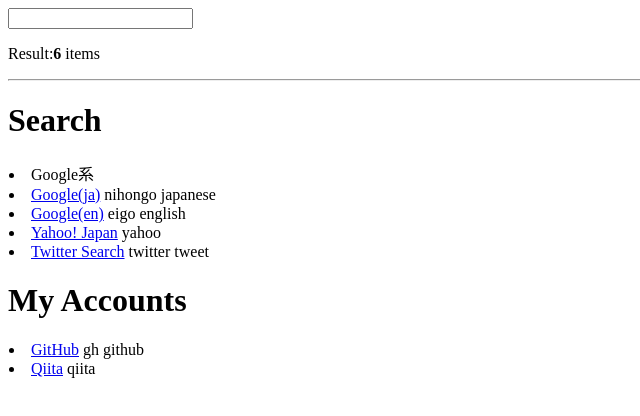
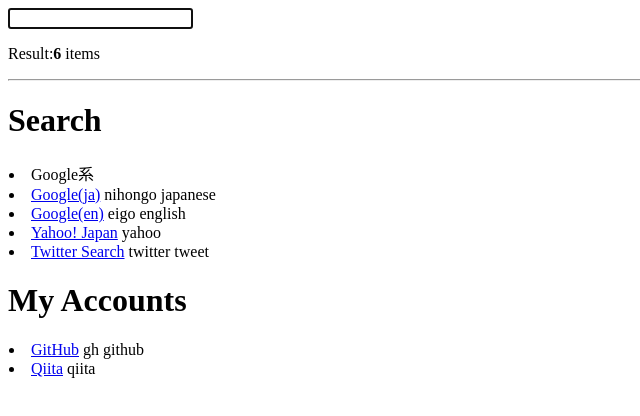
Before and after one commit to stakiran/isb, a plain HTML site: page index.html in a window 1280 px wide. Shown: the whole page, without its empty margins (0-640 px from the left). Drawn offline with Linux system fonts and the light colour scheme.

Commit message:
enhance textarea ux, clearing and focusing in reloading time.

```diff
--- a/index.html
+++ b/index.html
@@ -15,7 +15,10 @@ $(function(){
         }
         $('strong').text(count);
     });
+
     $('strong').text(get_all_count());
+    $('#searchbox').val('');
+    $('#searchbox').focus();
 });
 function get_all_count(){
     return $('#search_target_area .bookmark-entry').show().length;
```
Also changed, not shown: template.html (+3 -0 lines).
